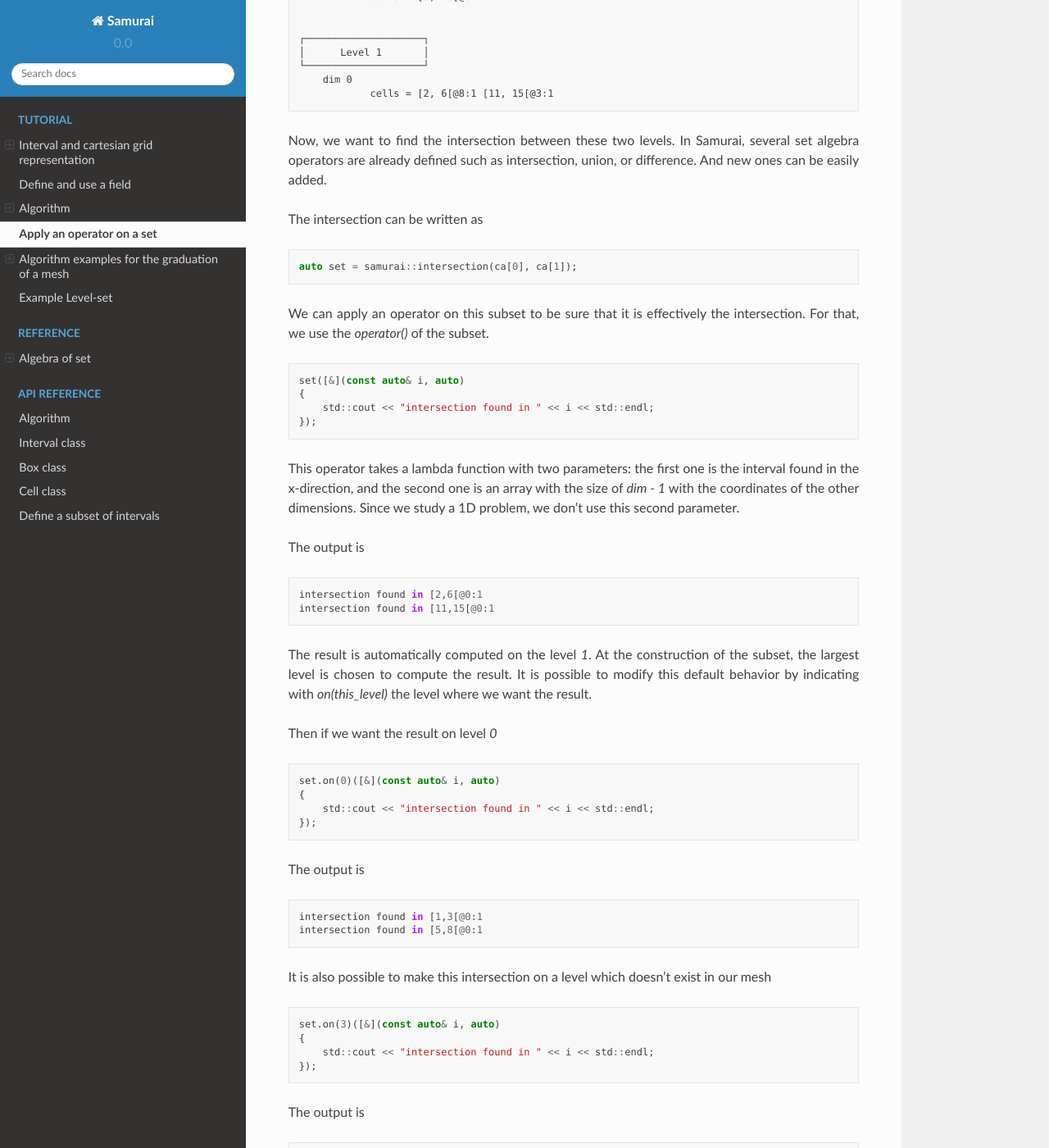
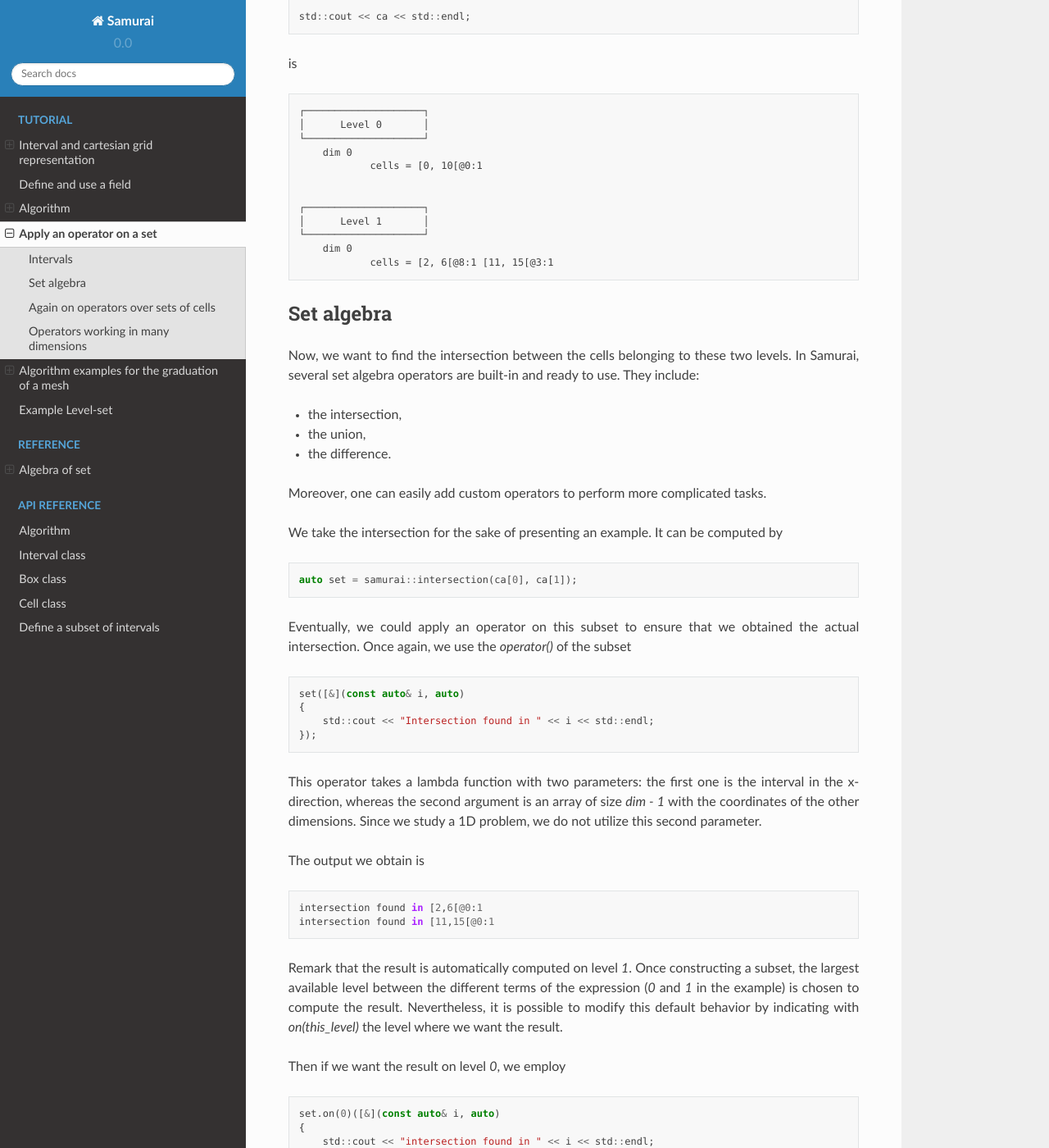
Before and after one commit to hpc-maths/samurai, a Sphinx documentation site: the page built from doc/source/tutorial/operator_on_subset.rst, in a window 1280 px wide and 1400 px high, scrolled down 1086 px. Shown: the whole window at 82% size. Built offline with Sphinx 7.4.7 and the Read the Docs theme 2.0.0, drawn with Linux system fonts in a browser that asks for light colours; some of the changed text lies outside the part shown.

Commit message:
Corrected most of the problems in the second part of the tutorial

```diff
--- a/doc/source/tutorial/operator_on_subset.rst
+++ b/doc/source/tutorial/operator_on_subset.rst
@@ -1,11 +1,20 @@
 Apply an operator on a set
 ==========================
 
-When adaptive mesh algorithms are implemented, it is common to apply a certain operator on a portion of the mesh: updating the ghosts, applying a projection operator between level `l` and `l-1`, ... A simple procedure is therefore needed to identify this portion even if the mesh structure is complex and to be able to perform an operation on it.
+When adaptive mesh algorithms are deployed, it is common to apply a certain operator on a specific portion of the mesh.
+The possible operations include the updating the ghosts, the application of a projection operator between level `l` and `l-1`, ..., etc.
+A simple procedure is therefore needed to identify these portions even when the mesh structure is complex.
 
-|project| is composed of two key elements to achieve easily this goal: the intervals and a set algebra. :cpp:class:`samurai::CellArray` is used to store a mesh with several cartesian grids at different levels of resolution. These sub meshes are stored as an array of intervals in each direction.
+|project| is made up of two key elements to easily achieve this goal: the intervals and a set algebra.
 
-Let's create two sub meshes using :cpp:class:`samurai::CellList` and :cpp:class:`samurai::CellArray`.
+
+Intervals
+########
+
+As seen before, the class :cpp:class:`samurai::CellArray` is used to store a mesh with several cartesian grids at different levels of resolution.
+These sub-meshes are stored as nothing but arrays of intervals in each direction.
+
+To illustrate this purpose, let us create two sub-meshes using :cpp:class:`samurai::CellList` and :cpp:class:`samurai::CellArray`.
 
 .. code-block:: c++
 
@@ -24,7 +33,11 @@
     :width: 80%
     :align: center
 
-The boolean parameter for the construction of `ca` indicates that we want to compute the index in each 1D interval to be able to attach a field on it.
+
+.. note::
+
+    The boolean in the second argument for the construction of `ca` indicates indicates that we want to update the index of the intervals in the x-direction.
+    The index is crucial if one wants to attach a field to the mesh. It gives the portion in the data array corresponding to a given interval.
 
 The output of
 
@@ -49,35 +62,52 @@
         dim 0
                 cells = [2, 6[@8:1 [11, 15[@3:1
 
-Now, we want to find the intersection between these two levels. In |project|, several set algebra operators are already defined such as intersection, union, or difference. And new ones can be easily added.
 
-The intersection can be written as
+Set algebra
+########
+
+Now, we want to find the intersection between the cells belonging to these two levels.
+In |project|, several set algebra operators are built-in and ready to use.
+They include:
+
+* the intersection,
+* the union,
+* the difference.
+
+Moreover, one can easily add custom operators to perform more complicated tasks.
+
+We take the intersection for the sake of presenting an example.
+It can be computed by
 
 .. code-block:: c++
 
     auto set = samurai::intersection(ca[0], ca[1]);
 
-We can apply an operator on this subset to be sure that it is effectively the intersection. For that, we use the `operator()` of the subset.
+Eventually, we could apply an operator on this subset to ensure that we obtained the actual intersection.
+Once again, we use the `operator()` of the subset
 
 .. code-block:: c++
 
     set([&](const auto& i, auto)
     {
-        std::cout << "intersection found in " << i << std::endl;
+        std::cout << "Intersection found in " << i << std::endl;
     });
 
-This operator takes a lambda function with two parameters: the first one is the interval found in the x-direction, and the second one is an array with the size of `dim - 1` with the coordinates of the other dimensions. Since we study a 1D problem, we don't use this second parameter.
+This operator takes a lambda function with two parameters: the first one is the interval in the x-direction, whereas the second argument is an array of size `dim - 1` with the coordinates of the other dimensions.
+Since we study a 1D problem, we do not utilize this second parameter.
 
-The output is
+The output we obtain is
 
 .. code-block::
 
     intersection found in [2,6[@0:1
     intersection found in [11,15[@0:1
 
-The result is automatically computed on the level `1`. At the construction of the subset, the largest level is chosen to compute the result. It is possible to modify this default behavior by indicating with `on(this_level)` the level where we want the result.
+Remark that the result is automatically computed on level `1`.
+Once constructing a subset, the largest available level between the different terms of the expression (`0` and `1` in the example) is chosen to compute the result.
+Nevertheless, it is possible to modify this default behavior by indicating with `on(this_level)` the level where we want the result.
 
-Then if we want the result on level `0`
+Then if we want the result on level `0`, we employ
 
 .. code-block:: c++
 
@@ -93,7 +123,7 @@
     intersection found in [1,3[@0:1
     intersection found in [5,8[@0:1
 
-It is also possible to make this intersection on a level which doesn't exist in our mesh
+It is also possible to compute this intersection on a level which does not actually exist on our mesh, that is
 
 .. code-block:: c++
 
@@ -102,20 +132,21 @@
         std::cout << "intersection found in " << i << std::endl;
     });
 
-The output is
+The corresponding output is
 
 .. code-block::
 
     intersection found in [8,24[@0:1
     intersection found in [44,60[@0:1
 
-The other set algebra operators work exactly the same. For example, the difference can be written as
+The remaining set algebra operators work exactly in the same fashion.
+For example, the difference can be written as
 
 .. code-block:: c++
 
     auto set = samurai::difference(ca[0], ca[1]);
 
-And the output is
+And the corresponding output is
 
 .. code-block::
 
@@ -123,15 +154,19 @@
     difference found in [6,11[@0:1
     difference found in [15,20[@0:1
 
-Now, we want to create a field on the mesh and apply an operator to it on a portion of the mesh using the operators introduced previously.
 
-The creation of a field is
+Again on operators over sets of cells
+########
+
+Now, we want to create a field on the mesh and to apply an operator modifying this field on a portion of the mesh, using the operators introduced previously.
+
+The creation of a field with name `u` is achieved by
 
 .. code-block:: c++
 
     auto u = samurai::make_field<double, 1>("u", ca);
 
-We initialize it only on level `1` and set the other values to zero.
+We initialize it only on level `1` storing the cell indices obtained by :cpp:func:`indices` and set the other values to zero by filling them at the very beginning.
 
 .. code-block:: c++
 
@@ -141,15 +176,17 @@
         u[cell] = cell.indices[0];
     });
 
-It works as `std::array`: the type of the date must be set (here `double`) and the number of elements on each cell (here `1`).
+Our fields work as `std::array`: the data type must be set at the declaration (here `double`) along with the number of elements on each cell (here `1`).
 
-In the next part, we will apply a projection operator on cells that have a full intersection between level `0` and level `1` as explained in this figure
+Then, we apply a projection operator on cells at level `0` which are completely covered by cells at level `1` (full intersection), as explained in this figure
 
 .. image:: ./figures/subset_op_proj.png
     :width: 80%
     :align: center
 
-This projection operator is just the average of the two fine cells. The result is set in the coarse cell.
+where this property holds for the cells  `1`, `2` and `6` beneath the red arrows.
+
+This projection operator is just the average of valus on the two fine cells. Thus, the result is set in the coarse cell.
 
 .. code-block:: c++
 
@@ -160,16 +197,17 @@
         u(0, i) = 0.5 * (u(1, 2 * i) + u(1, 2 * i + 1));
     });
 
-If we try to execute this code, we will have this output
+When trying to execute this code, we obtain the following output
 
 .. code-block::
 
     [critical] READ OR WRITE FIELD ERROR on level 1: try to find interval [11, 17[@0:2
     [critical] READ OR WRITE FIELD ERROR on level 1: try to find interval [10, 16[@0:2
 
-meaning that we try to read values in the field at an interval that doesn't exist.
+meaning that we try to read values in the field at an interval which does not exist.
 
-Use the contraction operator
+In order to fix this issue, we consider the built-in contraction operator, which increments the start of each interval by 1 and decrements the end also by 1.
+Considering the previous figure, this allows us to avoid considering cells on level `0` which are not completely covered by cells at the finer level `1`.
 
 .. code-block:: c++
 
@@ -181,7 +219,13 @@
     });
 
 
-We can create an operator that works for different dimensions
+
+Operators working in many dimensions
+########
+
+
+We now want to create an operator, similar to the previous projection operator, that works for different spatial dimensions.
+This can be done in the following way, using template specialization
 
 .. code-block:: c++
 
@@ -224,10 +268,13 @@
         return samurai::make_field_operator_function<projection_op>(std::forward<T>(field));
     }
 
-The following code shows how to use it
+This operator, which works for any dimension between one and three, can be employed using
 
 .. code-block:: c++
 
     auto subset = samurai::intersection(ca[0], samurai::contraction(ca[1]))
                  .on(0);
     subset.apply_op(projection);
+
+
+which automatically detects what is the dimensionality of the mesh one considers.
```
Also changed, not shown: doc/source/tutorial/algorithm.rst (+13 -8 lines), doc/source/tutorial/graduation_case_1.rst (+58 -23 lines), doc/source/tutorial/graduation_case_2.rst (+23 -11 lines), doc/source/tutorial/graduation_case_3.rst (+33 -21 lines), doc/source/tutorial/figures/graduation_case_1_after.png, doc/source/tutorial/figures/graduation_case_1_before.png, doc/source/tutorial/figures/graduation_case_3_with_graduation.png, doc/source/tutorial/figures/graduation_case_3_without_graduation.png.
